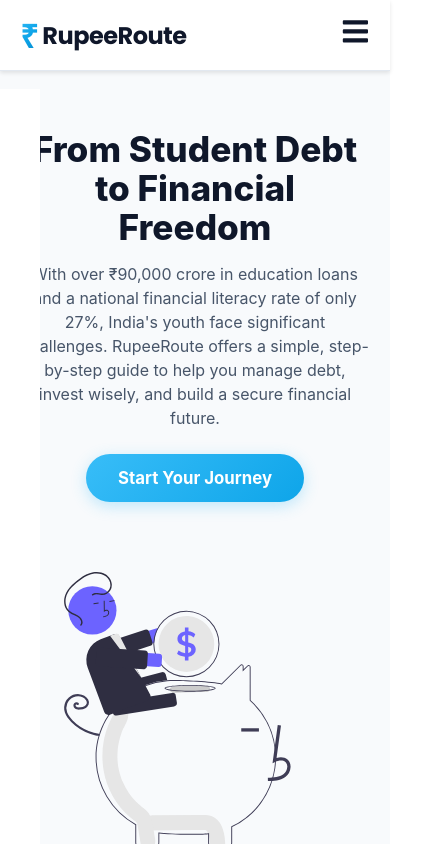
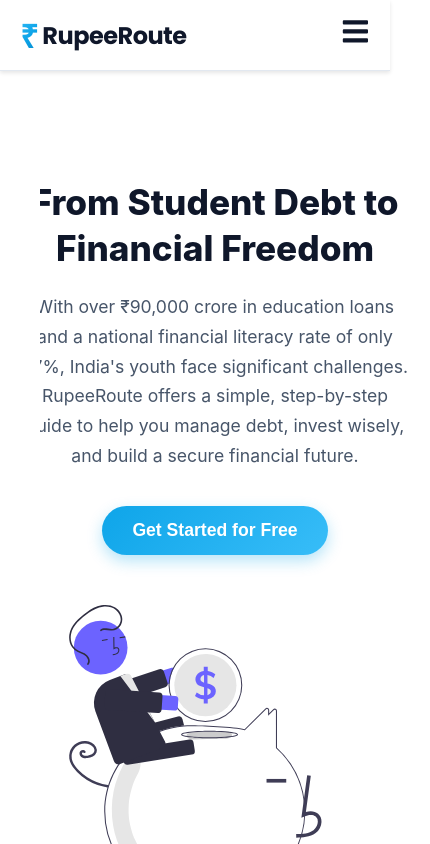
Before and after one commit to ACEathon-2025/Team-10, a React (Create React App) app: page / in a window 390 px wide. Shown: the top 844 px of the page, 430 px wide, since content can reach past the window. Built offline with nearby package versions, Linux system fonts and the light colour scheme; no server answers.

Commit message:
Front Page Modification

```diff
--- a/src/App.js
+++ b/src/App.js
@@ -24,7 +24,6 @@ import StartSIP from './components/modules/StartSIP';
 import StockBasics from './components/modules/StockBasics';
 import RetirementPlanning from './components/modules/RetirementPlanning';
 import EducationLoans from './components/modules/EducationLoans';
-
 
 function App() {
   const [showAuthPage, setShowAuthPage] = useState(false);
@@ -112,12 +111,13 @@ function App() {
       case 'education-loans':
         return <EducationLoans onBack={backToLearn} />;
 
-      // Default Page
+      // Default Page (Home)
       default:
         return <Hero
-          toggleAuthPage={toggleAuthPage}
           user={user}
           onNavigateToLearn={handleNavigation}
+          toggleAuthPage={toggleAuthPage}
+          togglePlanPage={togglePlanPage}
         />;
     }
   };
--- a/src/components/Header.jsx
+++ b/src/components/Header.jsx
@@ -1,14 +1,13 @@
-import React, { useEffect, useState } from 'react';
-import { FaBars, FaTimes } from 'react-icons/fa';
-import Button from './Button';
+import React, { useEffect, useState, useRef } from 'react';
+import { FaBars, FaTimes, FaSignOutAlt } from 'react-icons/fa';
 import './Header.css';
 
-// Accept togglePlanPage prop
 const Header = ({ toggleAuthPage, togglePlanPage, setCurrentPage, user, onLogout }) => {
   const [isOpen, setIsOpen] = useState(false);
   const [isDarkMode, setIsDarkMode] = useState(false);
+  const [isProfileMenuOpen, setIsProfileMenuOpen] = useState(false);
+  const profileMenuRef = useRef(null);
 
-  // Helper function to get user initials
   const getUserInitials = (user) => {
     if (!user) return 'U';
     const displayName = user.displayName || user.email || 'User';
@@ -20,43 +19,48 @@ const Header = ({ toggleAuthPage, togglePlanPage, setCurrentPage, user, onLogout
     }
   };
 
-  const toggleMenu = () => {
-    setIsOpen(!isOpen);
+  const toggleMenu = () => setIsOpen(!isOpen);
+
+  const handleNavClick = (page) => {
+    setCurrentPage(page);
+    if (isOpen) toggleMenu();
   };
 
-  // Helper function to handle navigation clicks
-  const handleNavClick = (page) => {
-    setCurrentPage(page);
-    if (isOpen) {
-      toggleMenu(); // Close mobile menu on click
-    }
-  };
-
-  // Initialize theme from localStorage and apply body class
   useEffect(() => {
-    const savedTheme = typeof window !== 'undefined' ? window.localStorage.getItem('theme') : null;
+    const savedTheme = window.localStorage.getItem('theme');
     const shouldUseDark = savedTheme ? savedTheme === 'dark' : false;
     setIsDarkMode(shouldUseDark);
-    const bodyEl = document.body;
     if (shouldUseDark) {
-      bodyEl.classList.add('dark-mode');
+      document.body.classList.add('dark-mode');
     } else {
-      bodyEl.classList.remove('dark-mode');
+      document.body.classList.remove('dark-mode');
     }
   }, []);
 
   const toggleTheme = () => {
-    const nextIsDark = !isDarkMode;
-    setIsDarkMode(nextIsDark);
-    const bodyEl = document.body;
+    setIsDarkMode(prevMode => {
+      const nextIsDark = !prevMode;
       if (nextIsDark) {
-      bodyEl.classList.add('dark-mode');
+        document.body.classList.add('dark-mode');
         window.localStorage.setItem('theme', 'dark');
       } else {
-      bodyEl.classList.remove('dark-mode');
+        document.body.classList.remove('dark-mode');
         window.localStorage.setItem('theme', 'light');
       }
+      return nextIsDark;
+    });
   };
+
+  // Close profile menu if clicked outside
+  useEffect(() => {
+    const handleClickOutside = (event) => {
+      if (profileMenuRef.current && !profileMenuRef.current.contains(event.target)) {
+        setIsProfileMenuOpen(false);
+      }
+    };
+    document.addEventListener('mousedown', handleClickOutside);
+    return () => document.removeEventListener('mousedown', handleClickOutside);
+  }, []);
 
   return (
     <header className="header">
@@ -69,84 +73,48 @@ const Header = ({ toggleAuthPage, togglePlanPage, setCurrentPage, user, onLogout
           {isOpen ? <FaTimes /> : <FaBars />}
         </div>
         <ul className={isOpen ? 'nav-menu active' : 'nav-menu'}>
-          <li className="nav-item">
-            <Button
-              variant="ghost"
-              size="small"
-              onClick={() => handleNavClick('learn')}
-              className="nav-link-button"
-            >
-              Learn
-            </Button>
-          </li>
-          <li className="nav-item">
-            <Button
-              variant="ghost"
-              size="small"
-              onClick={() => handleNavClick('news')}
-              className="nav-link-button"
-            >
-              News
-            </Button>
-          </li>
-          <li className="nav-item">
-            <Button
-              variant="ghost"
-              size="small"
-              onClick={() => alert('Practice page coming soon!')}
-              className="nav-link-button"
-            >
-              Practice
-            </Button>
-          </li>
-          <li className="nav-item">
-            <Button
-              variant="ghost"
-              size="small"
-              onClick={togglePlanPage}
-              className="nav-link-button"
-            >
-              Plan
-            </Button>
-          </li>
+          {/* Standard Nav Links */}
+          <li><button onClick={() => handleNavClick('learn')} className="nav-link-button">Learn</button></li>
+          <li><button onClick={() => handleNavClick('news')} className="nav-link-button">News</button></li>
+          <li><button onClick={togglePlanPage} className="nav-link-button">Plan</button></li>
 
-          {/* Simplified Auth Section */}
+          {/* Conditional Auth Section */}
           {!user ? (
             <li className="nav-item-cta">
-              <Button
-                variant="primary"
-                size="small"
-                onClick={toggleAuthPage}
-                className="cta-button"
-              >
-                Get Started
-              </Button>
+              <button onClick={toggleAuthPage} className="cta-button">Get Started</button>
             </li>
           ) : (
-            <>
-              <li className="nav-item profile-item">
-                <div className="avatar-circle-gradient">
-                  {getUserInitials(user)}
+            <li className="nav-item profile-item" ref={profileMenuRef}>
+              <button className="profile-trigger" onClick={() => setIsProfileMenuOpen(!isProfileMenuOpen)}>
+                <div className="avatar-circle-gradient">{getUserInitials(user)}</div>
+                <span className="profile-name">{user.displayName || user.email.split('@')[0]}</span>
+                <svg className={`chevron-icon ${isProfileMenuOpen ? 'open' : ''}`} viewBox="0 0 24 24" width="18" height="18" aria-hidden="true">
+                  <path d="M6 9l6 6 6-6" fill="none" stroke="currentColor" strokeWidth="2" strokeLinecap="round" strokeLinejoin="round"/>
+                </svg>
+              </button>
+
+              {isProfileMenuOpen && (
+                <div className="profile-menu-wrapper">
+                  <ul className="profile-menu">
+                    <li className="profile-menu-item" onClick={() => { onLogout(); setIsProfileMenuOpen(false); }}>
+                      <FaSignOutAlt className="menu-icon" />
+                      <span>Logout</span>
+                    </li>
+                  </ul>
                 </div>
-                <span className="profile-name">{user.displayName || user.email.split('@')[0]}</span>
+              )}
             </li>
-              <li className="nav-item">
-                <Button variant="ghost" size="small" onClick={onLogout} className="nav-link-button">
-                  Logout
-                </Button>
-              </li>
-            </>
           )}
 
+          {/* Theme Toggle */}
           <li className="nav-item nav-item-theme">
             <button className="theme-toggle-button" onClick={toggleTheme} aria-label="Toggle theme">
               {isDarkMode ? (
-                <svg className="theme-icon" viewBox="0 0 24 24" fill="none" stroke="currentColor" strokeWidth="1.8" strokeLinecap="round" strokeLinejoin="round" aria-hidden="true">
-                  <circle cx="12" cy="12" r="4" />
-                  <path d="M12 2v2M12 20v2M4.93 4.93l1.41 1.41M17.66 17.66l1.41 1.41M2 12h2M20 12h2M4.93 19.07l1.41-1.41M17.66 6.34l1.41-1.41" />
+                <svg className="theme-icon" viewBox="0 0 24 24" fill="none" stroke="currentColor" strokeWidth="1.8">
+                  <circle cx="12" cy="12" r="4" /><path d="M12 2v2M12 20v2M4.93 4.93l1.41 1.41M17.66 17.66l1.41 1.41M2 12h2M20 12h2M4.93 19.07l1.41-1.41M17.66 6.34l1.41-1.41" />
                 </svg>
               ) : (
-                <svg className="theme-icon" viewBox="0 0 24 24" fill="none" stroke="currentColor" strokeWidth="1.8" strokeLinecap="round" strokeLinejoin="round" aria-hidden="true">
+                <svg className="theme-icon" viewBox="0 0 24 24" fill="none" stroke="currentColor" strokeWidth="1.8">
                   <path d="M21 12.8A9 9 0 1 1 11.2 3 7 7 0 0 0 21 12.8z" />
                 </svg>
               )}
--- a/src/components/Hero.css
+++ b/src/components/Hero.css
@@ -1,120 +1,190 @@
-/* Hero.css */
-
+/* --- Hero Section --- */
 .hero-section {
-  background-color: var(--bg-secondary);
+  background-color: var(--bg-primary);
   display: flex;
   justify-content: center;
   align-items: center;
-  padding: 40px 20px 60px 20px;
-  min-height: 75vh;
-  transition: background-color 0.3s ease;
+  padding: 80px 20px;
+  min-height: 80vh;
+  width: 100%;
 }
 
-.hero-container {
-  display: flex;
-  justify-content: space-between;
-  align-items: center;
+.hero-content-wrapper {
   max-width: 1200px;
   width: 100%;
-  gap: 30px;
+  display: grid;
+  grid-template-columns: 1fr; /* Default to a single column for mobile */
+  align-items: center;
+  gap: 50px;
 }
 
-.hero-content {
-  flex: 1;
-  max-width: 550px;
+/* On larger screens, switch to two columns */
+@media (min-width: 960px) {
+  .hero-content-wrapper {
+    grid-template-columns: 1fr 1fr; /* Two equal columns */
+  }
+}
+
+.hero-text-content {
+  text-align: center; /* Center text on mobile */
+  animation: slideInFromBottom 0.8s ease-out forwards;
+}
+
+@media (min-width: 960px) {
+  .hero-text-content {
+    text-align: left; /* Align left on desktop */
+  }
 }
 
 .hero-headline {
-  font-size: 3.5rem;
+  font-size: 2.8rem;
   font-weight: 800;
   color: var(--text-primary);
-  line-height: 1.1;
-  margin-bottom: 16px;
-  transition: color 0.3s ease;
+  line-height: 1.3;
+  margin-bottom: 20px;
 }
 
 .hero-subheadline {
-  font-size: 1.125rem;
+  font-size: 1.2rem;
   color: var(--text-secondary);
-  line-height: 1.5;
-  margin-bottom: 24px;
-  transition: color 0.3s ease;
+  line-height: 1.7;
+  margin-bottom: 35px;
+  max-width: 550px;
+  margin-left: auto; /* Centers the text block on mobile */
+  margin-right: auto;
 }
 
-.hero-cta-button {
-  display: inline-block;
-  background-color: var(--accent-color);
-  color: #ffffff;
-  padding: 14px 32px;
-  border-radius: 50px;
-  text-decoration: none;
-  font-size: 1.05rem;
-  font-weight: bold;
-  transition: all 0.3s ease;
-  box-shadow: 0 4px 15px rgba(56, 189, 248, 0.3);
-  border: none;
-  cursor: pointer;
+@media (min-width: 960px) {
+  .hero-subheadline {
+    margin-left: 0; /* Aligns left on desktop */
+    margin-right: 0;
+  }
 }
 
-.hero-cta-button:hover {
-  background-color: var(--accent-hover);
-  transform: translateY(-3px) scale(1.02);
-  box-shadow: 0 8px 25px rgba(56, 189, 248, 0.5);
+.hero-buttons {
+  display: flex;
+  justify-content: center; /* Center button on mobile */
 }
 
-.hero-cta-button:active {
-  transform: translateY(-1px) scale(0.98);
-  box-shadow: 0 4px 15px rgba(56, 189, 248, 0.3);
+@media (min-width: 960px) {
+  .hero-buttons {
+    justify-content: flex-start; /* Align button left on desktop */
+  }
+}
+
+.hero-primary-button {
+  background: linear-gradient(135deg, #0ea5e9, #38bdf8);
+  color: #ffffff;
+  padding: 14px 30px;
+  border-radius: 50px;
+  border: none;
+  font-size: 1.1rem;
+  font-weight: 600;
+  cursor: pointer;
+  transition: all 0.3s ease;
+  box-shadow: 0 6px 15px rgba(14, 165, 233, 0.3);
+}
+
+.hero-primary-button:hover {
+  transform: translateY(-4px);
+  box-shadow: 0 10px 20px rgba(14, 165, 233, 0.4);
 }
 
 .hero-image-container {
-  flex: 1;
-  display: flex;
-  justify-content: center;
-  align-items: center;
+  animation: slideInFromBottom 0.8s ease-out 0.2s forwards; /* Delayed animation */
+  opacity: 0; /* Start hidden for animation */
 }
 
 .hero-image {
   max-width: 100%;
   height: auto;
-  filter: var(--image-filter, none);
-  transition: filter 0.4s ease, transform 0.3s ease;
 }
 
-.hero-image:hover {
-  transform: scale(1.02);
+@keyframes slideInFromBottom {
+  from {
+    opacity: 0;
+    transform: translateY(25px);
+  }
+  to {
+    opacity: 1;
+    transform: translateY(0);
+  }
 }
 
-/* Dark mode image adjustment */
-body.dark-mode .hero-image {
-  --image-filter: brightness(0.9) contrast(1.1);
+/* --- Features Section --- */
+.features-section {
+  max-width: 1200px;
+  margin: 80px auto 60px;
+  padding: 0 20px;
+  text-align: center;
 }
 
-/* UPDATED Media Query for better mobile view */
-@media screen and (max-width: 960px) {
-  .hero-section {
-    /* NEW: Reduce padding on smaller screens */
-    padding: 30px 20px 50px 20px;
-    min-height: 70vh;
+.features-title {
+  font-size: 2.5rem;
+  font-weight: 800;
+  color: var(--text-primary);
+  margin-bottom: 20px;
 }
 
-  .hero-container {
-    flex-direction: column;
-    text-align: center;
+.features-subtitle {
+  font-size: 1.2rem;
+  color: var(--text-secondary);
+  max-width: 700px;
+  margin: 0 auto 50px;
+}
+
+.features-grid {
+  display: grid;
+  grid-template-columns: repeat(auto-fit, minmax(300px, 1fr));
   gap: 30px;
 }
 
-  .hero-headline {
-    /* UPDATED: Further reduce font size for small devices */
-    font-size: 2.2rem;
-    margin-bottom: 12px;
+.feature-card {
+  background-color: var(--card-bg);
+  border: 1px solid var(--border-color);
+  border-radius: 16px;
+  text-align: left;
+  box-shadow: 0 4px 15px var(--shadow-color);
+  cursor: pointer;
+  transition: all 0.3s ease;
+  overflow: hidden; /* Important for image border-radius */
 }
 
-  .hero-subheadline {
-    font-size: 1rem;
+.feature-card:hover {
+  transform: translateY(-8px);
+  box-shadow: 0 12px 25px var(--shadow-color);
+  border-color: var(--accent-color);
 }
 
-  .hero-image-container {
-    margin-top: 40px;
+.feature-image {
+  width: 100%;
+  height: 200px;
+  object-fit: cover;
+}
+
+.feature-content {
+  padding: 30px;
+}
+
+.feature-content h3 {
+  font-size: 1.6rem;
+  font-weight: 700;
+  color: var(--text-primary);
+  margin: 0 0 10px 0;
+}
+
+.feature-content p {
+  font-size: 1rem;
+  color: var(--text-secondary);
+  line-height: 1.6;
+}
+
+/* Smaller screen adjustments */
+@media (max-width: 600px) {
+  .hero-headline {
+    font-size: 2.2rem;
+  }
+  .hero-subheadline {
+    font-size: 1.1rem;
   }
 }
--- a/src/components/Hero.jsx
+++ b/src/components/Hero.jsx
@@ -1,12 +1,14 @@
 import React from 'react';
-import Button from './Button';
 import './Hero.css';
 
-const Hero = ({ toggleAuthPage, user, onNavigateToLearn }) => {
+const Hero = ({ user, onNavigateToLearn, toggleAuthPage, togglePlanPage }) => {
   return (
-    <section id="hero" className="hero-section">
-      <div className="hero-container">
-        <div className="hero-content stagger-item">
+    <>
+      {/* Main Hero Section */}
+      <section className="hero-section">
+        <div className="hero-content-wrapper">
+          {/* Left Side: Text Content */}
+          <div className="hero-text-content">
             <h1 className="hero-headline">
               From Student Debt to Financial Freedom
             </h1>
@@ -16,24 +18,17 @@ const Hero = ({ toggleAuthPage, user, onNavigateToLearn }) => {
               RupeeRoute offers a simple, step-by-step guide to help you manage debt,
               invest wisely, and build a secure financial future.
             </p>
-          <Button
-            variant="primary"
-            size="large"
-            onClick={() => {
-              if (user) {
-                // If user is logged in, navigate to learn page
-                onNavigateToLearn('learn');
-              } else {
-                // If not logged in, show auth page
-                toggleAuthPage();
-              }
-            }}
-            className="hero-cta-button"
+            <div className="hero-buttons">
+              <button
+                className="hero-primary-button"
+                onClick={() => user ? onNavigateToLearn('learn') : toggleAuthPage()}
               >
-            Start Your Journey
-          </Button>
+                {user ? 'Start Your Journey' : 'Get Started for Free'}
+              </button>
             </div>
-        <div className="hero-image-container stagger-item" style={{ animationDelay: '0.2s' }}>
+          </div>
+          {/* Right Side: Image */}
+          <div className="hero-image-container">
             <img
               src="/assets/finance_illustration.svg"
               alt="Financial Planning Illustration"
@@ -42,6 +37,38 @@ const Hero = ({ toggleAuthPage, user, onNavigateToLearn }) => {
           </div>
         </div>
       </section>
+
+      {/* Features Section Below Hero */}
+      <section className="features-section">
+        <h2 className="features-title">Everything You Need, All in One Place</h2>
+        <p className="features-subtitle">
+          Whether you're starting your journey, planning for the future, or staying updated, we've got you covered.
+        </p>
+        <div className="features-grid">
+          <div className="feature-card" onClick={() => onNavigateToLearn('learn')}>
+            <img src="https://images.pexels.com/photos/207692/pexels-photo-207692.jpeg?auto=compress&cs=tinysrgb&w=1260&h=750&dpr=1" alt="Library of books" className="feature-image" />
+            <div className="feature-content">
+              <h3>Learn the Fundamentals</h3>
+              <p>Explore our curated modules, from basic budgeting to advanced investment strategies, all designed to be simple and engaging.</p>
+            </div>
+          </div>
+          <div className="feature-card" onClick={togglePlanPage}>
+            <img src="https://images.pexels.com/photos/6801648/pexels-photo-6801648.jpeg?auto=compress&cs=tinysrgb&w=1260&h=750&dpr=1" alt="Financial planning on a desk" className="feature-image" />
+            <div className="feature-content">
+              <h3>Create a Financial Plan</h3>
+              <p>Use our interactive tools to explore different financial strategies and build a personalized plan that works for you.</p>
+            </div>
+          </div>
+          <div className="feature-card" onClick={() => onNavigateToLearn('news')}>
+            <img src="https://images.pexels.com/photos/6770610/pexels-photo-6770610.jpeg?auto=compress&cs=tinysrgb&w=1260&h=750&dpr=1" alt="Financial news on a tablet" className="feature-image" />
+            <div className="feature-content">
+              <h3>Stay Updated with News</h3>
+              <p>Get the latest financial news and market updates to make informed decisions and stay ahead of the curve.</p>
+            </div>
+          </div>
+        </div>
+      </section>
+    </>
   );
 };
 
```
Also changed, not shown: src/components/Header.css (+112 -76 lines). Lines whose indentation alone changed are shown as unchanged.
